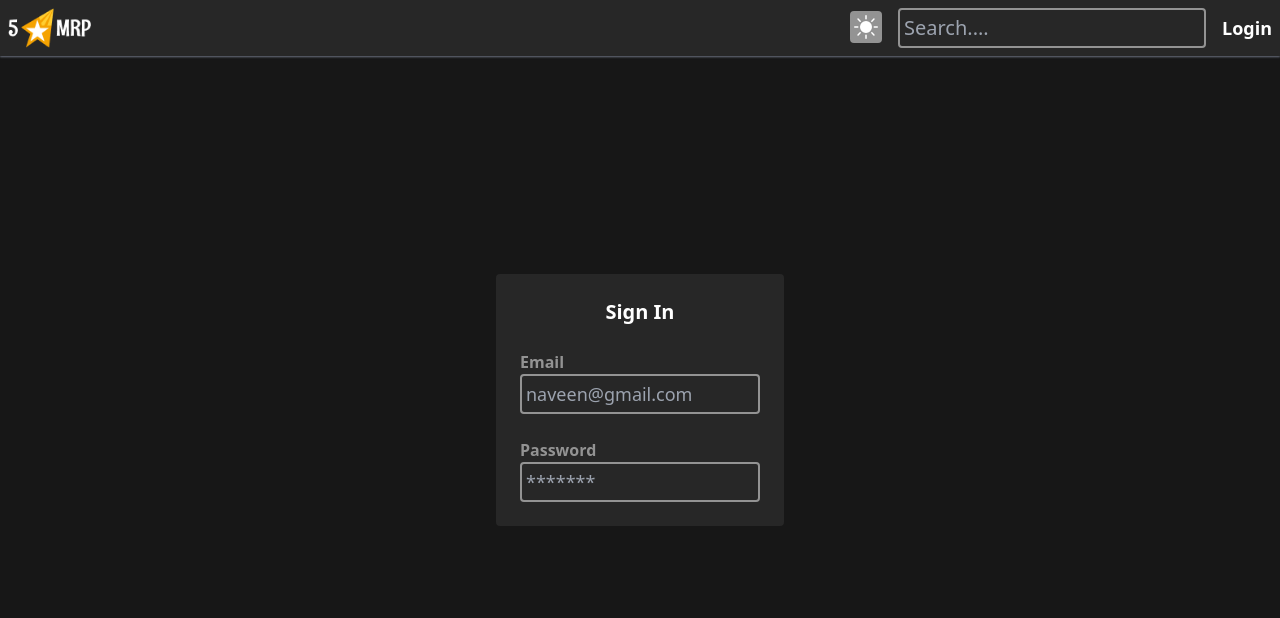
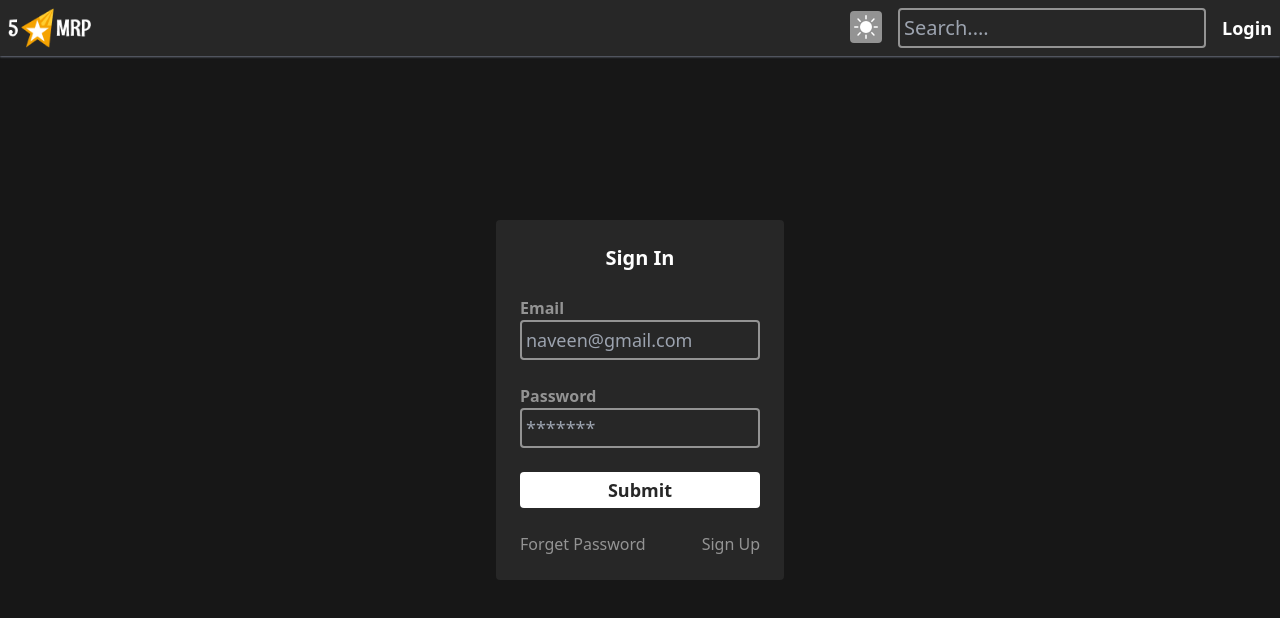
Before and after one commit to kalanaveen/movie_app_mern, a React (Create React App) app in the folder frontend/: page / in a window 1280 px wide. Shown: the top 618 px of the page. Built offline with nearby package versions, Linux system fonts and the light colour scheme.

Commit message:
submit button added

```diff
--- a/frontend/src/components/auth/SignIn.jsx
+++ b/frontend/src/components/auth/SignIn.jsx
@@ -1,19 +1,33 @@
-import React from 'react'
-import FormInput from '../form/FormInput'
-import Title from '../form/Title'
+import React from 'react';
+import FormInput from '../form/FormInput';
+import Submit from '../form/Submit';
+import Title from '../form/Title';
 
 function SignIn() {
   return (
-    <div className='fixed inset-0 bg-primary -z-10 flex justify-center items-center'>
-      <div className='max-w-screen-xl mx-auto'>
-        <form className='bg-secondary rounded p-6 w-72 space-y-6'>
+    <div className="fixed inset-0 bg-primary -z-10 flex justify-center items-center">
+      <div className="max-w-screen-xl mx-auto">
+        <form className="bg-secondary rounded p-6 w-72 space-y-6">
           <Title>Sign In</Title>
-          <FormInput name="email" placeholder="naveen@gmail.com" label="Email"/>
-          <FormInput name="password" placeholder="*******" label="Password"/>
+          <FormInput
+            name="email"
+            placeholder="naveen@gmail.com"
+            label="Email"
+          />
+          <FormInput name="password" placeholder="*******" label="Password" />
+          <Submit />
+          <div className="flex justify-between items-center">
+            <a href="#" className="text-dark-subtle hover:text-white">
+              Forget Password
+            </a>
+            <a href="#" className="text-dark-subtle hover:text-white">
+              Sign Up
+            </a>
+          </div>
         </form>
       </div>
     </div>
-  )
+  );
 }
 
-export default SignIn
+export default SignIn;
--- /dev/null
+++ b/frontend/src/components/form/Submit.jsx
@@ -0,0 +1,13 @@
+import React from 'react';
+
+function Submit({ value }) {
+  return (
+    <input
+      type="submit"
+      className="w-full rounded bg-white hover:bg-opacity-90 transition font-semibold text-lg text-secondary cursor-pointer p-1"
+      value={value}
+    />
+  );
+}
+
+export default Submit;
```
